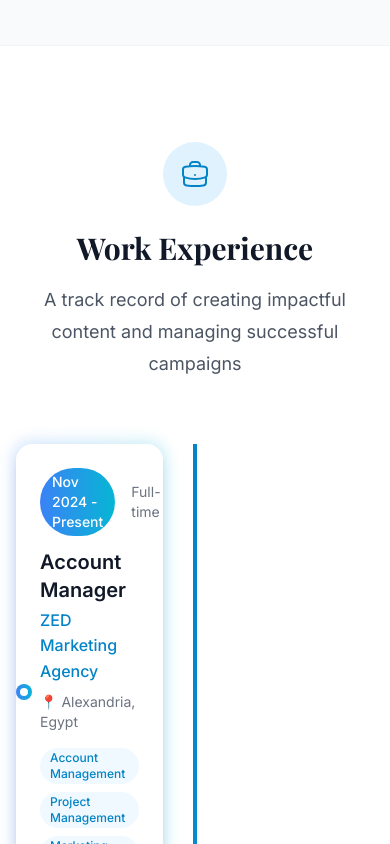
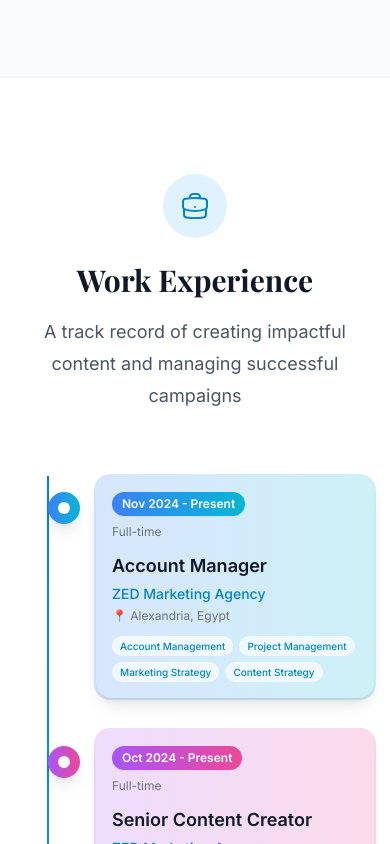
Before and after one commit to YoussefAbdelmaksod1/Abdelrahman-s_portfolio, a Next.js app: page / in a window 390 px wide. Shown: the part 1985-2829 px from the top of the page. Built offline with nearby package versions, Linux system fonts and the light colour scheme; a web font is replaced by a local one.

Commit message:
fix: improve timeline responsiveness and mobile layout

```diff
--- a/src/app/page.tsx
+++ b/src/app/page.tsx
@@ -15,6 +15,7 @@ import {
   BriefcaseIcon,
   SparklesIcon,
 } from '@heroicons/react/24/outline'
+import clsx from 'clsx'
 
 const fadeInUp = {
   hidden: { opacity: 0, y: 20 },
@@ -220,7 +221,7 @@ export default function HomePage() {
               </motion.div>
               <h2 className="heading-2">Why Choose Me?</h2>
               <p className="mt-4 text-lg leading-8 text-gray-600 dark:text-gray-300">
-                Here's how I can help you learn and grow
+                Elevate your brand with strategic content creation and marketing expertise
               </p>
             </motion.div>
 
@@ -323,17 +324,18 @@ export default function HomePage() {
               </p>
             </motion.div>
 
-            <div className="relative mt-16 max-w-5xl mx-auto">
-              <div className="absolute left-1/2 h-full w-1 -translate-x-1/2 bg-gradient-to-b from-primary-200 via-primary-400 to-primary-600">
+            <div className="relative mt-16 max-w-5xl mx-auto px-4 sm:px-6">
+              {/* Mobile Timeline Line */}
+              <div className="absolute left-8 sm:left-1/2 h-full w-0.5 -translate-x-1/2 bg-gradient-to-b from-primary-200 via-primary-400 to-primary-600 dark:from-primary-300/50 dark:via-primary-500/50 dark:to-primary-700/50">
                 <motion.div
-                  className="h-full w-full bg-gradient-to-b from-primary-600 via-primary-500 to-primary-400"
+                  className="h-full w-full bg-gradient-to-b from-primary-600 via-primary-500 to-primary-400 dark:from-primary-400 dark:via-primary-500 dark:to-primary-600"
                   initial={{ height: 0 }}
                   whileInView={{ height: "100%" }}
                   transition={{ duration: 1.5, ease: "easeOut" }}
                 />
               </div>
 
-              <div className="space-y-12">
+              <div className="space-y-8 sm:space-y-12">
                 {[
                   {
                     period: "Nov 2024 - Present",
@@ -401,55 +403,85 @@ export default function HomePage() {
                 ].map((item, index) => (
                   <motion.div
                     key={item.period}
-                    className={`flex ${index % 2 === 0 ? 'justify-start' : 'justify-end'} relative`}
+                    className={clsx(
+                      "relative flex flex-col sm:flex-row",
+                      index % 2 === 0 ? "sm:justify-start" : "sm:justify-end",
+                      "group"
+                    )}
                     initial={{ opacity: 0, x: index % 2 === 0 ? -50 : 50 }}
                     whileInView={{ opacity: 1, x: 0 }}
                     viewport={{ once: true }}
                     transition={{ duration: 0.5, delay: index * 0.1 }}
                   >
                     <motion.div
-                      className="group relative w-[calc(50%-2rem)]"
+                      className={clsx(
+                        "group relative",
+                        "w-[calc(100%-3rem)] sm:w-[calc(50%-2rem)]",
+                        "ml-16 sm:ml-0",
+                        "transition-all duration-300"
+                      )}
                       whileHover={{ scale: 1.02 }}
                       transition={{ type: "spring", stiffness: 300 }}
                     >
-                      <div className={`absolute -inset-0.5 bg-gradient-to-r ${item.gradient} rounded-2xl blur opacity-25 group-hover:opacity-100 transition duration-300`} />
-                      <div className="relative bg-white dark:bg-gray-800 p-6 rounded-2xl shadow-lg">
-                        <div className="flex items-center gap-4 mb-3">
-                          <span className={`px-3 py-1 text-sm font-medium rounded-full bg-gradient-to-r ${item.gradient} text-white`}>
+                      <div className={clsx(
+                        "absolute top-4 -translate-x-[calc(100%+1rem)]",
+                        "left-0 sm:translate-x-0",
+                        index % 2 === 0
+                          ? "sm:right-0 sm:left-auto sm:translate-x-[calc(100%+1rem)]"
+                          : "sm:left-0 sm:-translate-x-[calc(100%+1rem)]"
+                      )}>
+                        <motion.div
+                          className={`w-8 h-8 rounded-full bg-gradient-to-r ${item.gradient} flex items-center justify-center text-white shadow-lg group-hover:scale-110 transition-transform duration-300`}
+                          initial={{ scale: 0 }}
+                          whileInView={{ scale: 1 }}
+                          transition={{ delay: 0.2 }}
+                        >
+                          <div className="w-3 h-3 rounded-full bg-white group-hover:scale-90 transition-transform duration-300" />
+                        </motion.div>
+                        <motion.div
+                          className={clsx(
+                            "absolute top-1/2 h-0.5 bg-gradient-to-r",
+                            item.gradient,
+                            index % 2 === 0
+                              ? "left-full sm:right-full sm:left-auto"
+                              : "left-full",
+                            "w-4 sm:w-8 -translate-y-1/2 opacity-0 group-hover:opacity-100 transition-opacity duration-300"
+                          )}
+                        />
+                      </div>
+
+                      <div className="relative bg-white dark:bg-gray-800 p-4 sm:p-6 rounded-2xl shadow-lg hover:shadow-xl transition-all duration-300">
+                        <div className={`absolute -inset-0.5 bg-gradient-to-r ${item.gradient} rounded-2xl opacity-20 group-hover:opacity-40 group-hover:blur-sm transition-all duration-300`} />
+
+                        <div className="relative">
+                          <div className="flex flex-col sm:flex-row items-start sm:items-center gap-2 sm:gap-4 mb-3 sm:mb-4">
+                            <span className={`inline-block px-2.5 sm:px-3 py-1 rounded-full text-xs sm:text-sm font-semibold bg-gradient-to-r ${item.gradient} text-white shadow-sm group-hover:shadow-md transition-shadow duration-300`}>
                               {item.period}
                             </span>
-                          <span className="text-sm text-gray-500 dark:text-gray-400">
+                            <span className="text-xs sm:text-sm text-gray-500 dark:text-gray-400">
                               {item.type}
                             </span>
                           </div>
-                        <h3 className="text-xl font-semibold text-gray-900 dark:text-white mb-1">
+                          <h3 className="text-lg sm:text-xl font-semibold text-gray-900 dark:text-white mb-1 sm:mb-2 group-hover:text-primary-600 dark:group-hover:text-primary-400 transition-colors duration-300">
                             {item.role}
                           </h3>
-                        <p className="text-primary-600 dark:text-primary-400 font-medium mb-2">
+                          <p className="text-sm sm:text-base text-primary-600 dark:text-primary-400 font-medium mb-1 sm:mb-2">
                             {item.company}
                           </p>
-                        <p className="text-sm text-gray-500 dark:text-gray-400 mb-4">
+                          <p className="text-xs sm:text-sm text-gray-500 dark:text-gray-400 mb-3 sm:mb-4">
                             📍 {item.location}
                           </p>
-                        <div className="flex flex-wrap gap-2">
+                          <div className="flex flex-wrap gap-1.5 sm:gap-2">
                             {item.skills.map((skill) => (
                               <span
                                 key={skill}
-                              className="inline-flex items-center rounded-full bg-primary-50 dark:bg-gray-700 px-2.5 py-0.5 text-xs font-medium text-primary-600 dark:text-primary-400"
+                                className="inline-flex items-center rounded-full bg-primary-50 dark:bg-gray-700 px-2 sm:px-2.5 py-0.5 text-[10px] sm:text-xs font-medium text-primary-600 dark:text-primary-400 group-hover:bg-primary-100 dark:group-hover:bg-gray-600 transition-colors duration-300"
                               >
                                 {skill}
                               </span>
                             ))}
                           </div>
                         </div>
-                      <div className="absolute top-1/2 -translate-y-1/2 w-4 h-4">
-                        <motion.div
-                          className={`absolute inset-0 bg-gradient-to-r ${item.gradient} rounded-full`}
-                          initial={{ scale: 0 }}
-                          whileInView={{ scale: 1 }}
-                          transition={{ delay: 0.2 }}
-                        />
-                        <div className="absolute inset-1 bg-white dark:bg-gray-800 rounded-full" />
                       </div>
                     </motion.div>
                   </motion.div>
```
Lines whose indentation alone changed are shown as unchanged.
